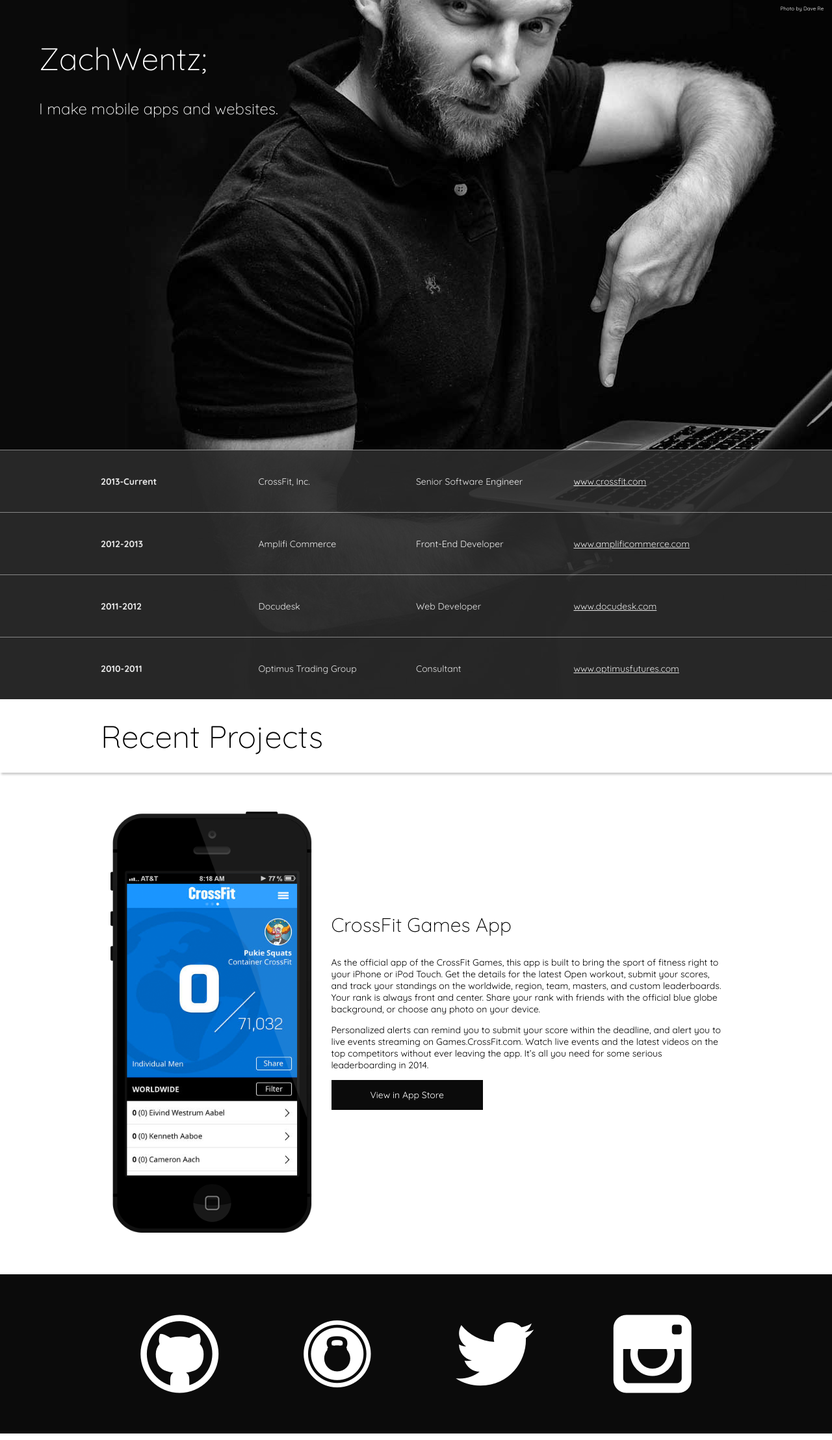
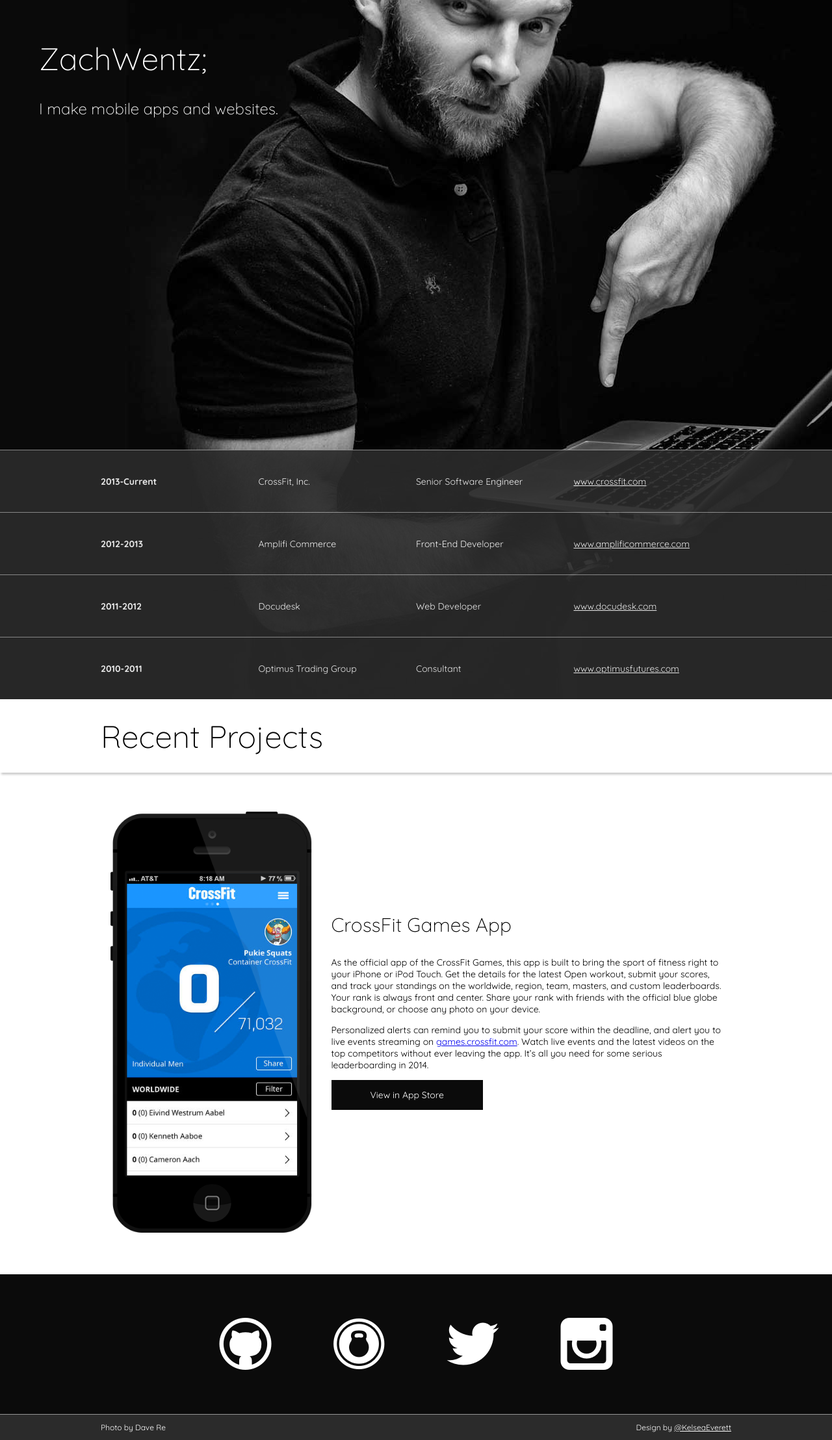
Before and after one commit to zkwentz/zkwentz.github.io, a Jekyll site: the page built from index.html, in a window 1280 px wide. Shown: the whole page at 65% size. Built offline with Jekyll 4.4.1, drawn with Linux system fonts in a browser that asks for light colours; nearby versions of some CDN libraries; Markdown is read by kramdown in place of the engine named in the settings.

Commit message:
tweaked svbtle icon font size, more responsive tweaks, added credit footer

```diff
--- a/css/main.css
+++ b/css/main.css
@@ -156,6 +156,10 @@ h1, h2, h3, h4, h5, h6 {
     clear: both;
 }
 
+#contact .contained {
+  max-width: 700px;
+}
+
 .network {
     float: left;
     display: inline-block;
@@ -164,7 +168,7 @@ h1, h2, h3, h4, h5, h6 {
 }
 
 .network span {
-    line-height: 245px;
+    line-height: 215px;
 }
 
 .button {
@@ -177,6 +181,33 @@ h1, h2, h3, h4, h5, h6 {
 
 .button:hover {
     background-color: #2b2b2b;
+}
+
+
+#credits {
+  background-color: #2b2b2b;
+  border-top: 1px solid rgba(255,255,255,0.5);
+  color: #FFF;
+  font-size: 12px;
+  font-size: 1.2rem;
+}
+
+#credits p {
+  float: left;
+  width:  50%;
+  display: inline-block;
+}
+
+#credits p:first-child {
+  text-align: left;
+}
+
+#credits p:last-child {
+  text-align: right;
+}
+
+#credits a {
+  color: #FFF;
 }
 
 
@@ -215,8 +246,8 @@ h1, h2, h3, h4, h5, h6 {
 }
 
 .icon-4x {
-    font-size: 120px;
-    font-size: 12rem;
+    font-size: 80px;
+    font-size: 8rem;
 }
 
 .icon-github:before {
@@ -309,6 +340,10 @@ h1, h2, h3, h4, h5, h6 {
      margin-top: 0px;
    }
 
+   #projects header {
+     height: 83px;
+     line-height: 83px;
+   }
 
    #projects header h1 {
        font-size: 36px;
@@ -335,17 +370,16 @@ h1, h2, h3, h4, h5, h6 {
      margin: 25px 0px;
    }
 
+   #contact .contained {
+     padding: 0% 20%;
+   }
 
+   .network span {
+     line-height: 110px;
+   }
 
-
-
-
-
-  .network span {
-    line-height: 135px;
-  }
-  .icon-4x {
-    font-size: 60px;
-    font-size: 6rem;
-  }
+   .icon-4x {
+     font-size: 30px;
+     font-size: 3rem;
+   }
 }
--- a/index.html
+++ b/index.html
@@ -12,9 +12,6 @@ title: wentz.io
         <!--<p><span class="icon-tweet icon-white"></span>3 hours ago</p>-->
         <!-- TODO: Pull in latest tweet here. -->
     </div>
-    <p class="photo-credit">
-      Photo by Dave Re
-    </p>
   </section>
   <div class="work-history">
         <article id="crossfit" class="job">
@@ -67,7 +64,7 @@ title: wentz.io
                 <p>As the official app of the CrossFit Games, this app is built to bring the sport of fitness right to your iPhone or iPod Touch. Get the details for the latest Open workout, submit your scores, and track your standings on the worldwide, region, team, masters, and custom leaderboards. Your rank is always front and center. Share your rank with friends with the official blue globe background, or choose any photo on your device.
                 </p>
                 <p>
-Personalized alerts can remind you to submit your score within the deadline, and alert you to live events streaming on Games.CrossFit.com. Watch live events and the latest videos on the top competitors without ever leaving the app. It’s all you need for some serious leaderboarding in 2014.</p>
+Personalized alerts can remind you to submit your score within the deadline, and alert you to live events streaming on <a href="http://games.crossfit.com" target="_blank">games.crossfit.com</a>. Watch live events and the latest videos on the top competitors without ever leaving the app. It’s all you need for some serious leaderboarding in 2014.</p>
                 <p>
                 <a href="https://itunes.apple.com/us/app/id825019869" class="button" target="_blank">View in App Store</a>
                 </p>
@@ -91,3 +88,9 @@ Personalized alerts can remind you to submit your score within the deadline, and
         </article>
     </div>
 </section>
+<section id="credits">
+  <div class="contained">
+    <p>Photo by Dave Re</p>
+    <p>Design by <a href="http://twitter.com/KelseaEverett" target="_blank">@KelseaEverett</a></p>
+  </div>
+</section>
```
Also changed, not shown: fonts/icomoon.ttf (deleted), fonts/icomoon.woff (deleted), fonts/wentz.ttf, fonts/wentz.woff, 4 other files.
